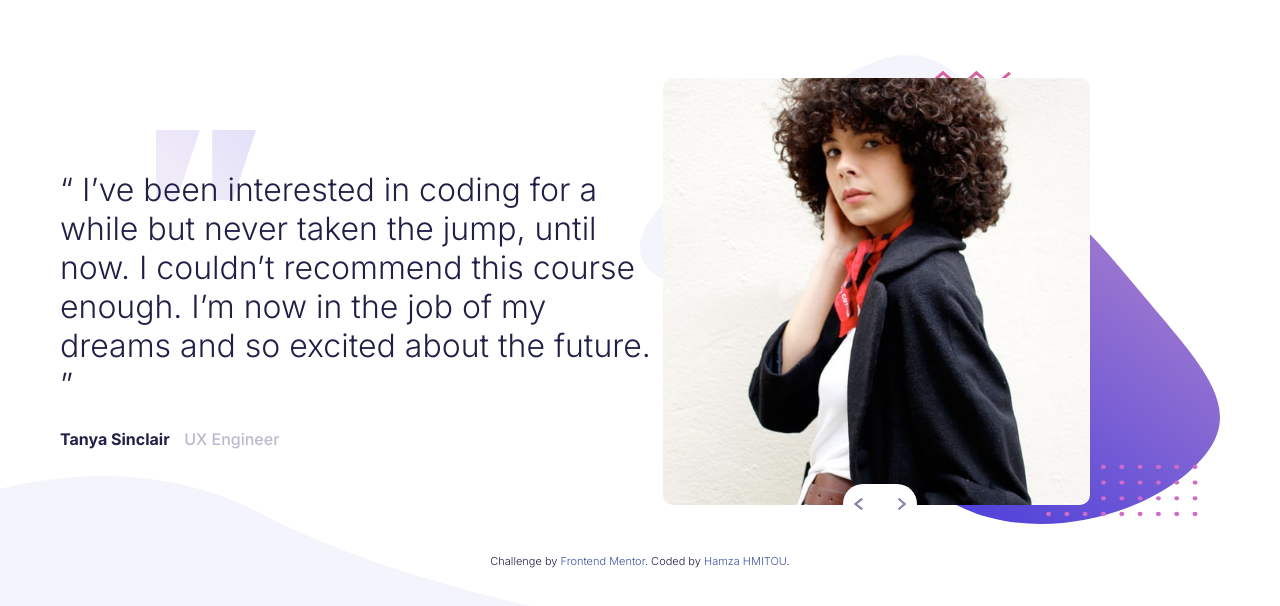
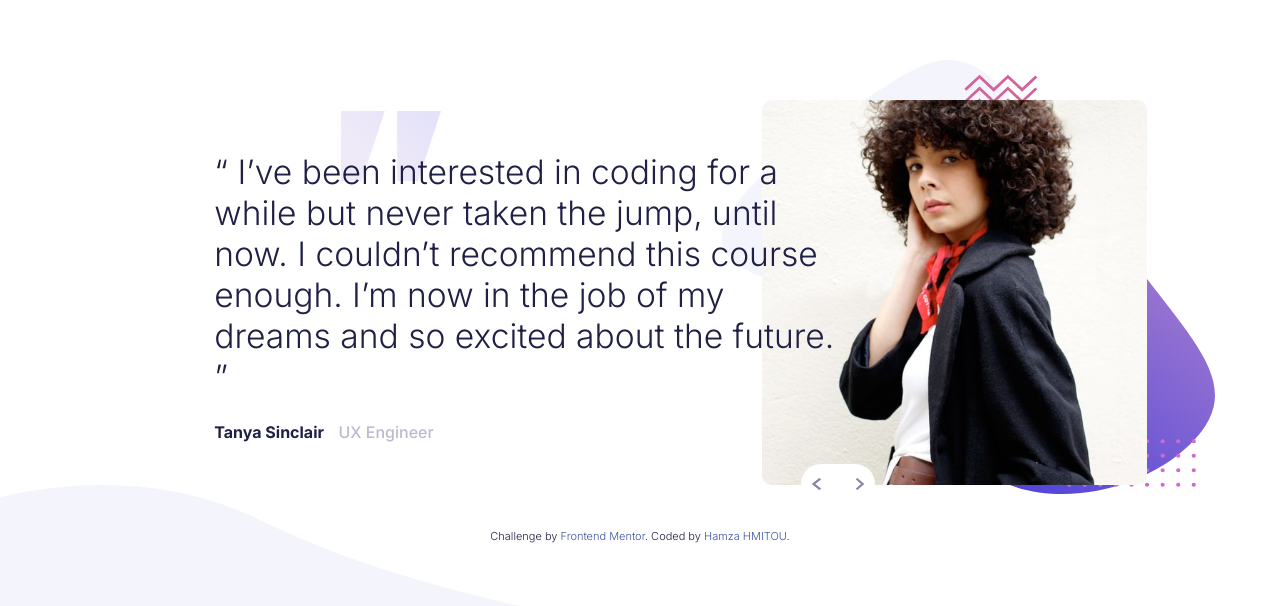
Before and after one commit to hhamza1/fem-bootcamp-testimonials-slider, a plain HTML site: page index.html in a window 1280 px wide. Drawn offline with Linux system fonts and the light colour scheme.

Commit message:
align the testimonial text above the image + curve position

```diff
--- a/styles/style.css
+++ b/styles/style.css
@@ -138,25 +138,38 @@ body {
 /*----------------- Desktop-----------------------*/
 
 @media (min-width: 1024px) {
+
     .slides {
         display: grid;
-        grid-template-columns: 50% 50%;
+        grid-template-columns: repeat(7, 1fr);
         justify-content: center;
         align-items: center;
+        padding: 5px;
     }
 
     .container::after {
         height: 30%;
         width: 50%;
+        bottom: -6%;
     }
 
     .slider-image-container {
         order: 2;
         z-index: 1;
+        grid-column-start: 5;
+        grid-column-end: 8;
+        grid-row-start: 1;
+        padding: 40px 0 5px 40px;
+
     }
 
     .slider-image-container > img {
-        width: 80%;
+        width: 85%;
+    }
+
+    .btn-container {
+        bottom: -10px;
+        left: 16%;
     }
 
     .testimonial {
@@ -164,19 +177,22 @@ body {
         background-position: 20% 0;
         background-size: 100px 70px;
         text-align: left;
-
+        grid-column-start: 2;
+        grid-column-end: 6;
+        grid-row-start: 1;
     }
 
     .testimonial-paragraph {
-        font-size: 2rem;
-        margin-left: 0;
-
+        margin-left: -15px;
+        font-size: 2.1rem;
+        width: 95%;
     }
 
     .testimonial > h5 {
         display: inline-block;
         font-size: 16px;
         padding-right: 10px;
+        margin-left: -15px;
     }
 
     .testimonial > span {
```
